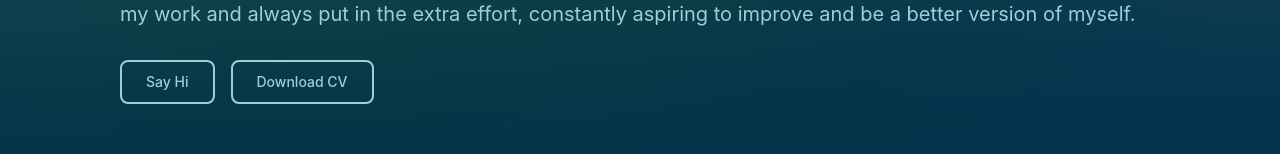
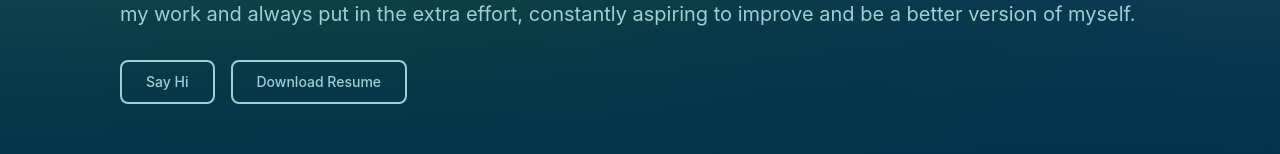
Before and after one commit to elfatairy/Portfolio-v2, a React (Vite) app: page / in a window 1280 px wide. Shown: the part 511-665 px from the top of the page. Built offline with nearby package versions, Linux system fonts and the light colour scheme.

Commit message:
fix: change CV to resume in hero section

```diff
--- a/src/routes/index/~components/hero.tsx
+++ b/src/routes/index/~components/hero.tsx
@@ -24,7 +24,7 @@ export default function Hero() {
         </p>
         <div className="mt-8 flex gap-4">
           <Button variant="outline" size="lg">Say Hi</Button>
-          <Button variant="outline" size="lg">Download CV</Button>
+          <Button variant="outline" size="lg">Download Resume</Button>
         </div>
       </div>
     </div>
```
